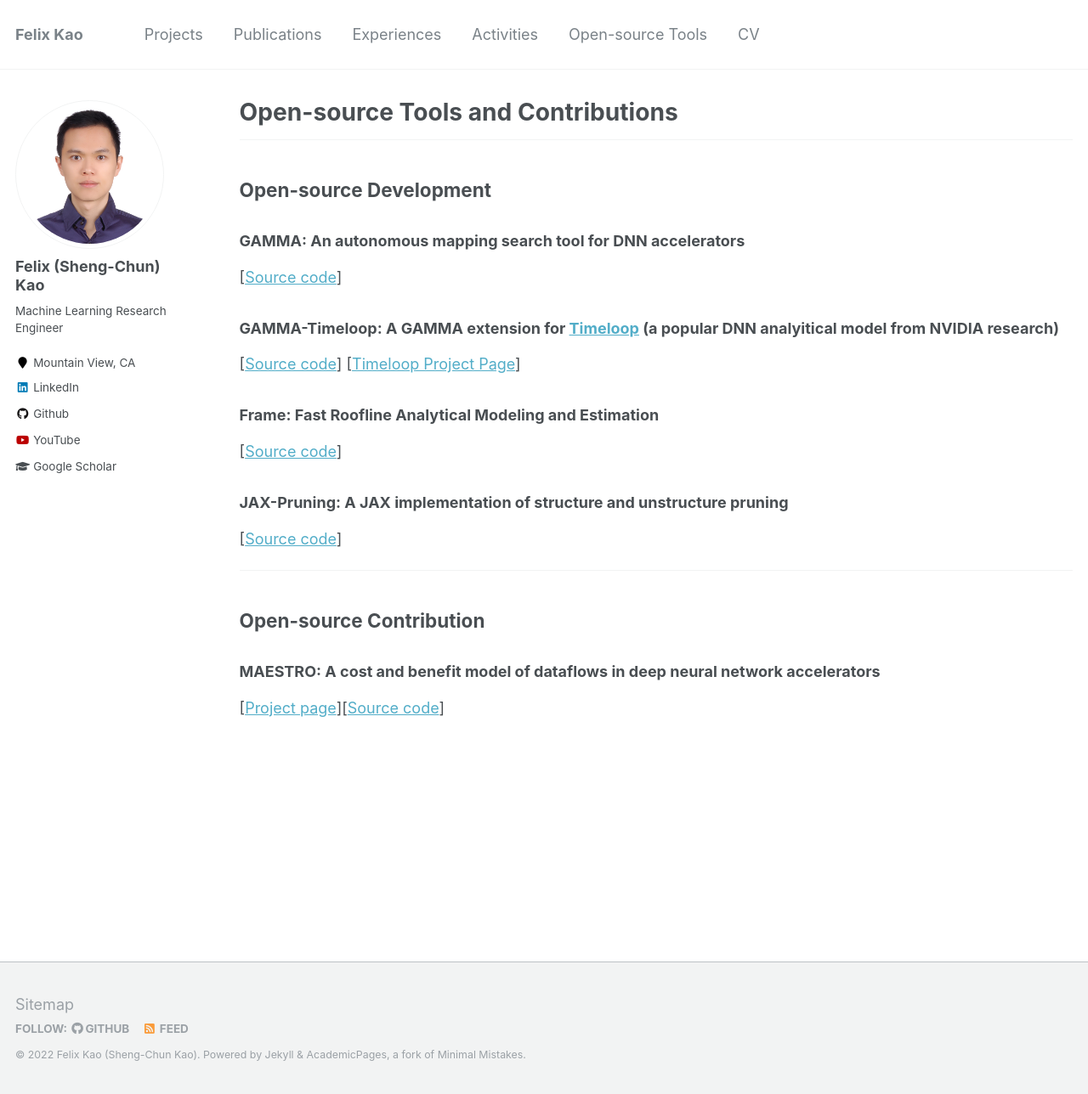
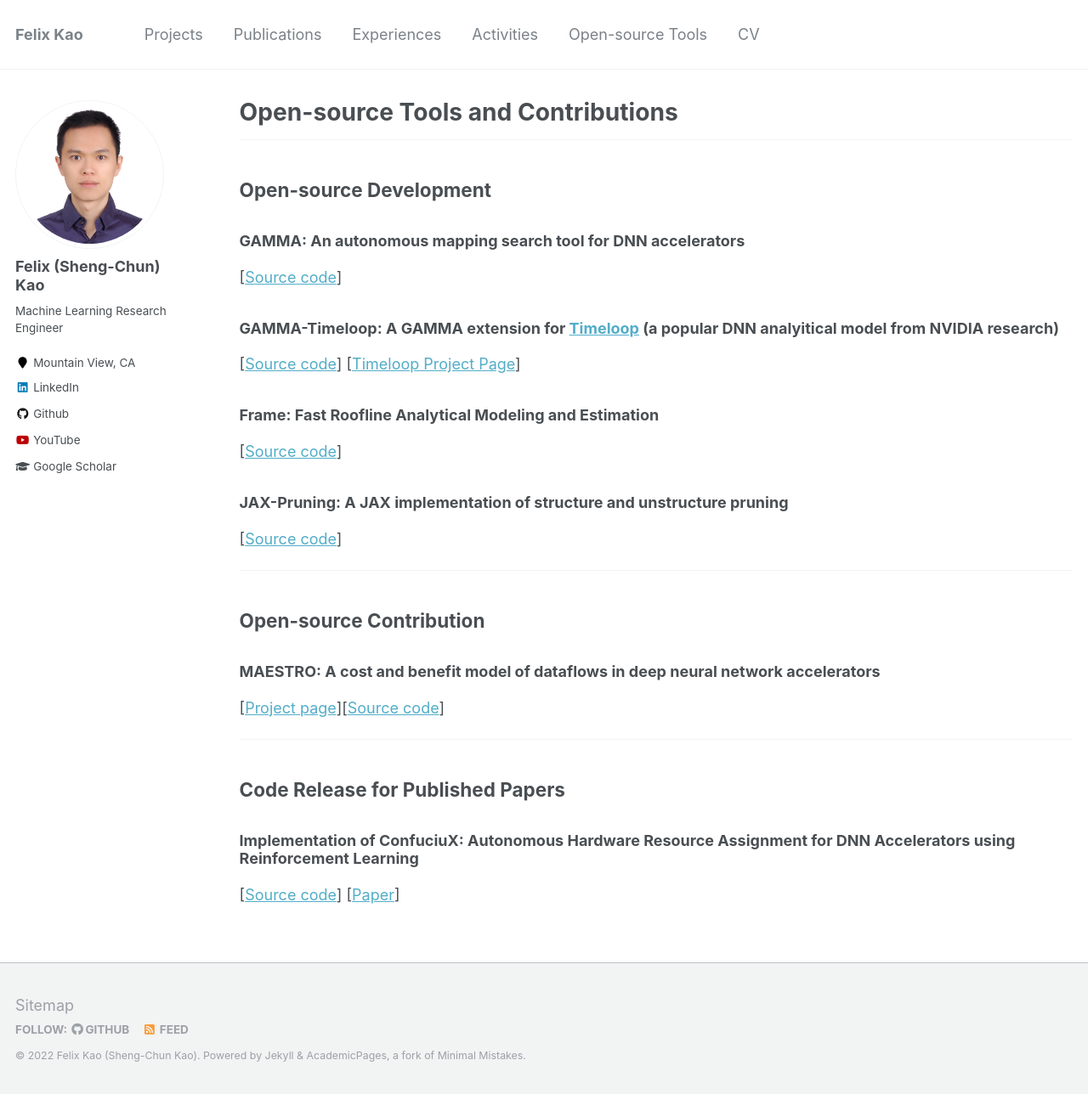
Before and after one commit to felix0901/felix, a Jekyll site: the page built from _pages/tools.md, in a window 1280 px wide and 1288 px high. Shown: the whole window at 85% size. Built offline with Jekyll 4.4.1, drawn with Linux system fonts in a browser that asks for light colours.

Commit message:
Update tools.md

```diff
--- a/_pages/tools.md
+++ b/_pages/tools.md
@@ -23,9 +23,21 @@ author_profile: true
 ### JAX-Pruning: A JAX implementation of structure and unstructure pruning
 [[Source code](https://github.com/felix0901/jax_pruning)]
 
+
+
 ------------
 
 ## Open-source Contribution
 
 ### MAESTRO: A cost and benefit model of dataflows in deep neural network accelerators
 [[Project page](https://maestro.ece.gatech.edu/)][[Source code](https://github.com/maestro-project/maestro)]
+
+-------
+
+## Code Release for Published Papers
+
+
+
+### Implementation of ConfuciuX: Autonomous Hardware Resource Assignment for DNN Accelerators using Reinforcement Learning
+[[Source code](https://github.com/maestro-project/confuciux)]
+[[Paper](https://arxiv.org/pdf/2009.02010.pdf)]
```
